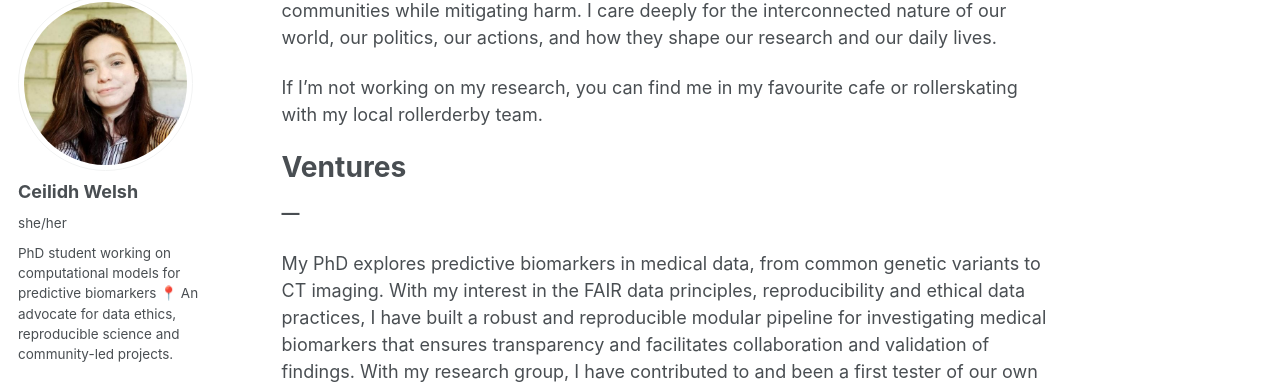
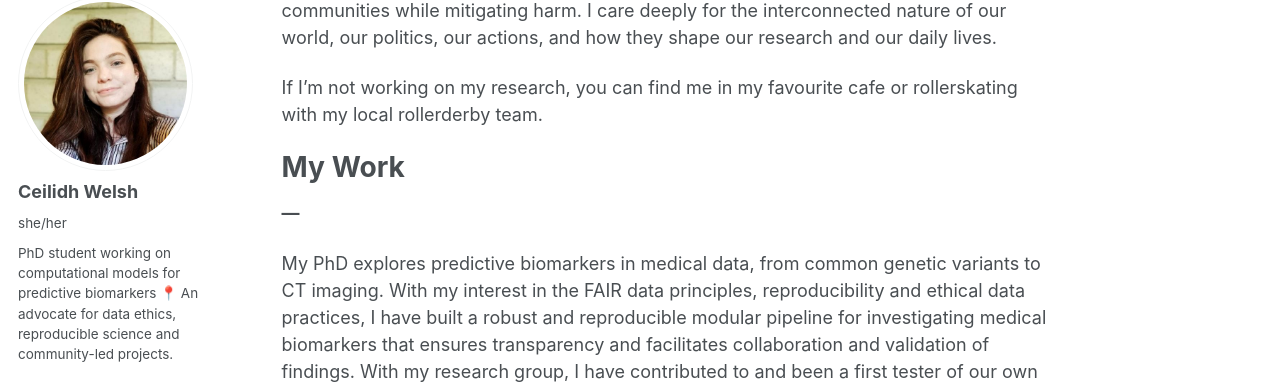
Before and after one commit to CeilidhWelsh/CeilidhWelsh.github.io, a Jekyll site: the page built from _pages/about.md, in a window 1280 px wide and 900 px high, scrolled down 362 px. Shown: the part 110-494 px from the top of the window. Built offline with Jekyll 4.4.1, drawn with Linux system fonts in a browser that asks for light colours; some web fonts are replaced.

Commit message:
Update about.md

```diff
--- a/_pages/about.md
+++ b/_pages/about.md
@@ -16,7 +16,7 @@ I'm interested in how we can form a sense of stewardship and guardianship across
 If I'm not working on my research, you can find me in my favourite cafe or rollerskating with my local rollerderby team.
 
 
-Ventures
+My Work
 =============
 **---**
 
```
